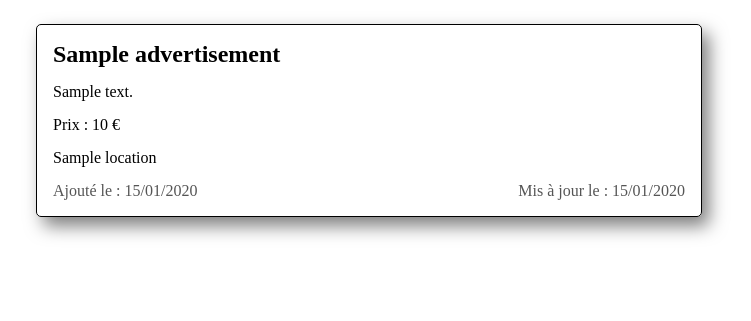
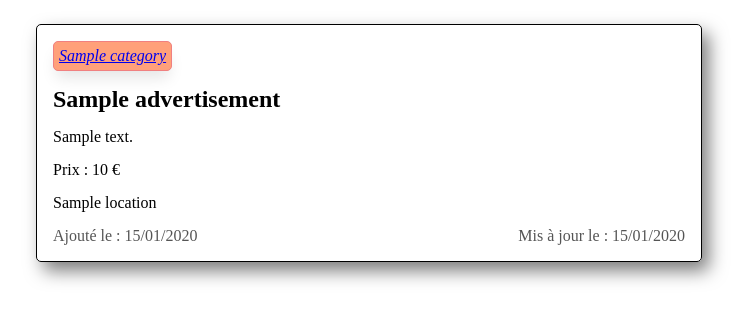
Before and after one commit to Vincgllmt/symfony-for-sale, a Symfony app: template templates/advertisement/show.html.twig in a window 1280 px wide. Shown: the top 321 px of the page, without its empty margins (271-1022 px from the left). Run offline with Twig, Linux system fonts and the light colour scheme; the template is opened without the code that fills it: most values are stand-ins (such as "Sample title", 1, 10 or a date in 2020); some libraries are stand-ins or nearby versions.

Commit message:
feat: added name of the category in list of ad and show ad

```diff
--- a/templates/advertisement/_list.html.twig
+++ b/templates/advertisement/_list.html.twig
@@ -1,5 +1,8 @@
 {% for advert in advertisements %}
 <article>
+    <div class="category-container">
+        <p class="category-title"> <a href="{{ path('app_category_show', {id: advert.category.id}) }}">{{ advert.category.name }}<a></p>
+    </div>
     <h2>{{ advert.title }}</h2>
     <p>{{ advert.description }}</p>
     <p>Prix : {{ advert.price }} €</p>
--- a/templates/advertisement/show.html.twig
+++ b/templates/advertisement/show.html.twig
@@ -3,6 +3,9 @@
 {% block body %}
     <main>
         <article>
+            <div class="category-container">
+                <p class="category-title"> <a href="{{ path('app_category_show', {id: advertisement.category.id}) }}">{{ advertisement.category.name }}</a></p>
+            </div>
             <h2>{{ advertisement.title }}</h2>
             <p>{{ advertisement.description }}</p>
             <p>Prix : {{ advertisement.price }} €</p>
--- a/templates/base.html.twig
+++ b/templates/base.html.twig
@@ -39,6 +39,20 @@
                     justify-content: space-between;
                     color: #555555;
                 }
+
+                .category-container {
+                    display: flex;
+                    flex-wrap: nowrap;
+                }
+
+                .category-title {
+                    border: 1px solid lightcoral;
+                    background-color: lightsalmon;
+                    box-shadow: 0px 10px 15px -3px rgba(0,0,0,0.1);
+                    font-style: italic;
+                    border-radius: 5px;
+                    padding: 5px;
+                }
             </style>
         {% endblock %}
 
```
